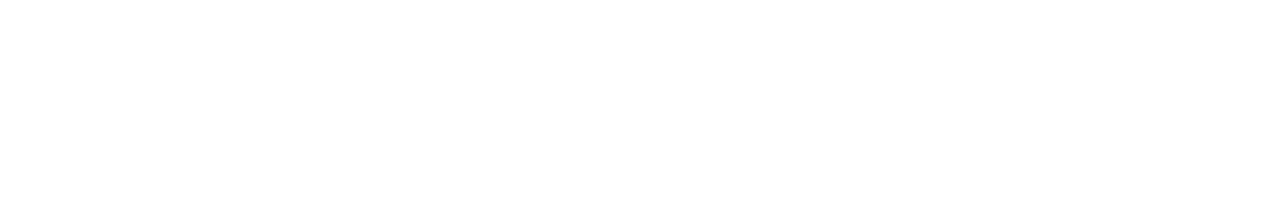
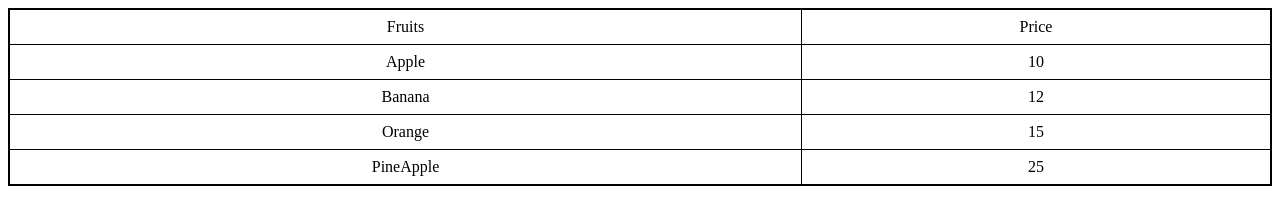
Before and after one commit to acciojob/grofers-checkout-2-Adarsh4775, a website: page main.html in a window 1280 px wide. Drawn offline with Linux system fonts and the light colour scheme.

Commit message:
created a submission

```diff
--- a/main.html
+++ b/main.html
@@ -4,9 +4,48 @@
 
 <head>
 	<link rel="stylesheet" href="styles.css">
+
+	<style>
+		  table {
+        border-collapse: collapse; /* Merge border lines for a cleaner look */
+        width: 100%; /* Ensure the table expands to the full width of its container */
+        border: 2px solid black; /* Set the border around the entire table */
+    }
+
+    tr, td {
+        border: 1px solid black; /* Set the border for table header cells and table data cells */
+        padding: 8px; /* Add some padding to the cells for spacing */
+        text-align: center; /* Center-align text within cells */
+    }
+	</style>
 </head>
 
 <body>
+
+	<table >
+      <tr>
+		  <td>Fruits</td>
+		 <td>Price</td>
+	  </tr>
+		<tr>
+			<td>Apple</td>
+			<td id="data-ns-prices" >10</td>
+		</tr>
+			<tr>
+			<td>Banana</td>
+			<td id="data-ns-prices" >12</td>
+		</tr>
+			<tr>
+			<td>Orange</td>
+			<td id="data-ns-prices" >15</td>
+		</tr>
+		<tr>
+			<td>PineApple</td>
+			<td id="data-ns-prices" >25</td>
+		</tr>
+
+
+	</table>
 	<!-- the entire body must be written by student -->
     <script type="text/javascript" src="./script.js">
 </script>
--- a/script.js
+++ b/script.js
@@ -1 +1,19 @@
 //your code here
+let priceElement = document.getElementById("data-ns-prices");
+let totalPrice = 0;
+
+priceElement.forEach((priceElement)=>
+	let price = parseInt(priceElement.textContent);
+			totalPrice += price;
+	);
+
+let newRow = document.createElement("tr");
+let newCell = document.createElement("td");
+
+newCell.textContent= `Total: $${totalPrice.toFixed(2)}`;
+
+newRow.appendChild(newCell);
+let table = document.getElementByTagname("table");
+table.appendChild(newRow);
+
+caluculateTotalPrice();
```
